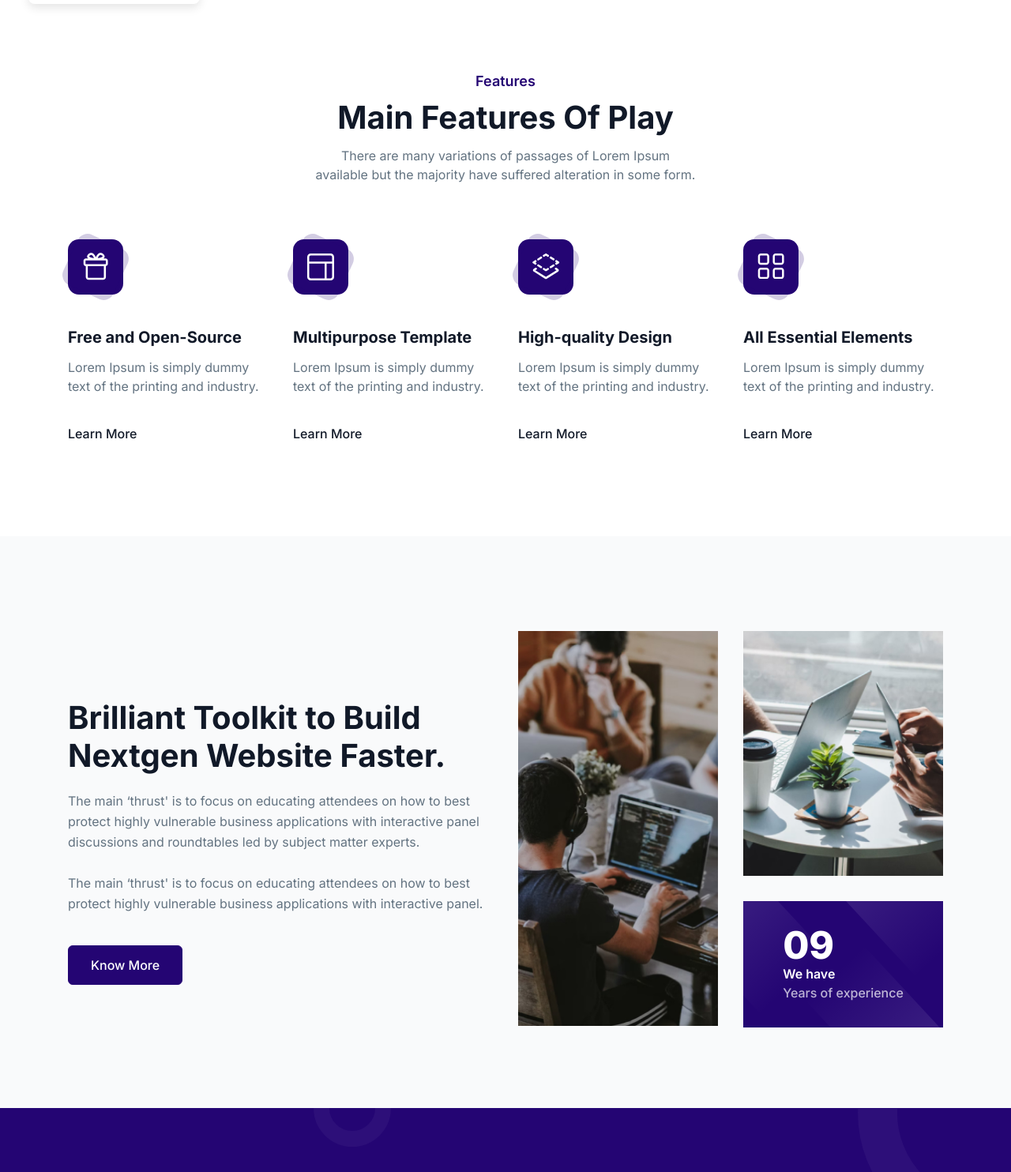
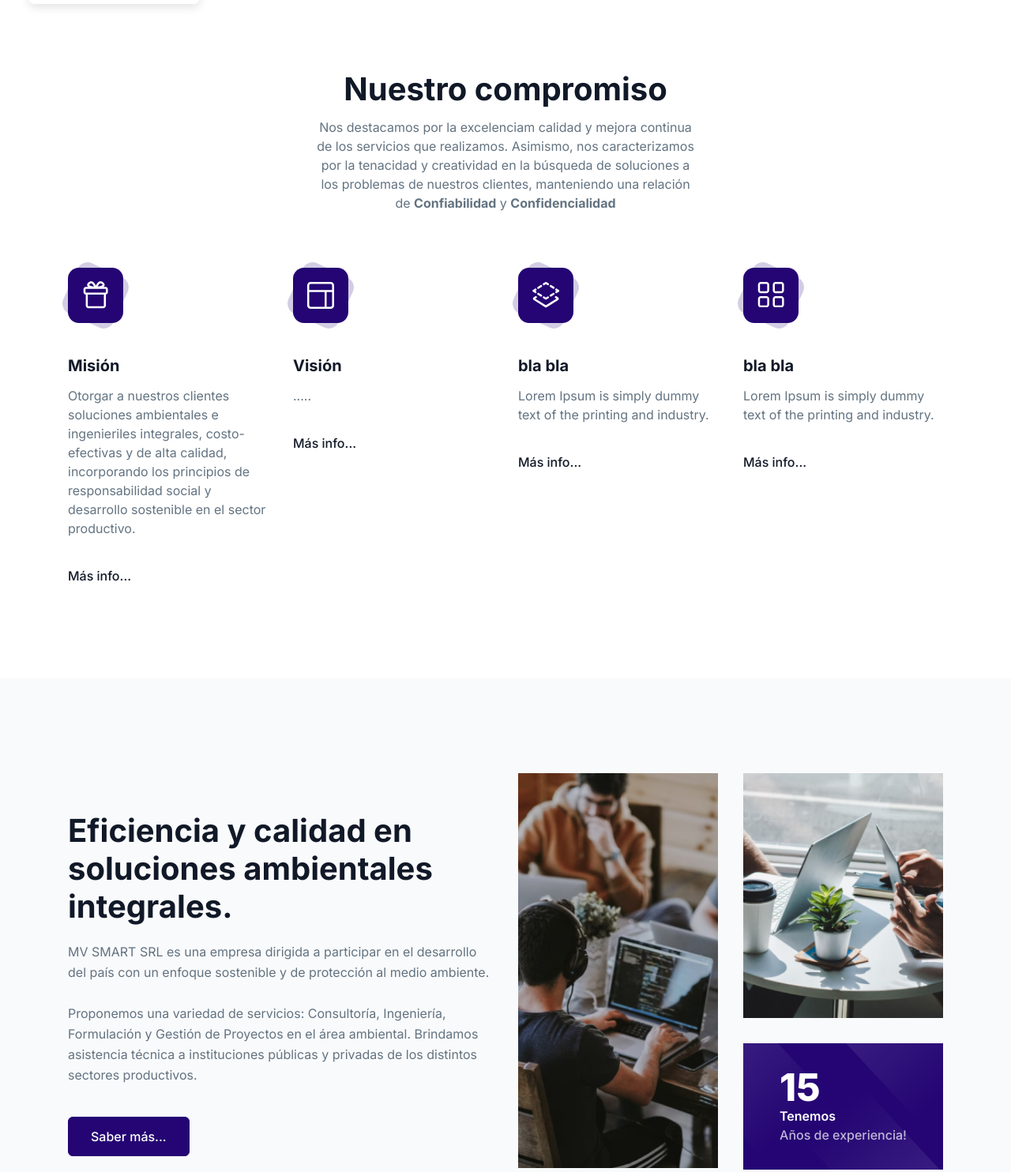
Before and after one commit to MV-SMART-SRL/mv-smart, an Astro site: page / in a window 1280 px wide. Shown: the part 763-2247 px from the top of the page at 79% size. Built offline with nearby package versions, Linux system fonts and the light colour scheme; Astro itself is replaced by a stand-in of ours.

Commit message:
Add content to Hero, Features and About

```diff
--- a/src/components/Aboutsection.astro
+++ b/src/components/Aboutsection.astro
@@ -10,21 +10,19 @@
           <div class="mb-12 max-w-[540px] lg:mb-0">
             <h2
               class="mb-5 text-3xl font-bold leading-tight text-dark dark:text-white sm:text-[40px] sm:leading-[1.2]">
-              Brilliant Toolkit to Build Nextgen Website Faster.
+
+              Eficiencia y calidad en soluciones ambientales integrales.
+
             </h2>
             <p class="mb-10 text-base leading-relaxed text-body-color dark:text-dark-6">
-              The main ‘thrust' is to focus on educating attendees on how to best protect highly vulnerable business
-              applications with
-              interactive panel discussions and roundtables led by subject matter experts.
+              MV SMART SRL es una empresa dirigida a participar en el desarrollo del país con un enfoque sostenible y de protección al medio ambiente.
               <br> <br>
-              The main ‘thrust' is to focus on educating attendees on how to best protect highly vulnerable business
-              applications with
-              interactive panel.
+              Proponemos una variedad de servicios: Consultoría, Ingeniería, Formulación y Gestión de Proyectos en el área ambiental. Brindamos asistencia técnica a instituciones públicas y privadas de los distintos sectores productivos.
             </p>
 
             <a href="javascript:void(0)"
               class="inline-flex items-center justify-center py-3 text-base font-medium text-center text-white border border-primary rounded-md px-7 bg-primary hover:bg-blue-dark hover:border-blue-dark">
-              Know More
+              Saber más...
             </a>
           </div>
         </div>
@@ -48,13 +46,13 @@
                 class="bg-primary relative z-10 mb-4 flex items-center justify-center overflow-hidden py-12 px-6 sm:mb-8 sm:h-[160px] sm:p-5 lg:mb-4 xl:mb-8">
                 <div>
                   <span class="block text-5xl font-extrabold text-white">
-                    09
+                    15
                   </span>
                   <span class="block text-base font-semibold text-white">
-                    We have
+                    Tenemos
                   </span>
                   <span class="block text-base font-medium text-white text-opacity-70">
-                    Years of experience
+                    Años de experiencia!
                   </span>
                 </div>
                 <div>
--- a/src/components/Features.astro
+++ b/src/components/Features.astro
@@ -2,36 +2,37 @@
 const features = [
   {
     icon: 'assets/features/icon-01.svg',
-    title: 'Free and Open-Source',
+    title: 'Misión',
     ref: 'javascript:void(0)',
-    refTitle: 'Learn More',
+    refTitle: 'Más info...',
     description:
-      'Lorem Ipsum is simply dummy text of the printing and industry.',
+      'Otorgar a nuestros clientes soluciones ambientales e ingenieriles integrales, costo-efectivas y de alta calidad, incorporando los principios de responsabilidad social y desarrollo sostenible en el sector productivo.',
   },
   {
     icon: 'assets/features/icon-02.svg',
-    title: 'Multipurpose Template',
+    title: 'Visión',
     ref: 'javascript:void(0)',
-    refTitle: 'Learn More',
+    refTitle: 'Más info...',
     description:
-      'Lorem Ipsum is simply dummy text of the printing and industry.',
+      '.....',
   },
   {
     icon: 'assets/features/icon-03.svg',
-    title: 'High-quality Design',
+    title: 'bla bla',
     ref: 'javascript:void(0)',
-    refTitle: 'Learn More',
+    refTitle: 'Más info...',
     description:
       'Lorem Ipsum is simply dummy text of the printing and industry.',
   },
   {
     icon: 'assets/features/icon-04.svg',
-    title: 'All Essential Elements',
+    title: 'bla bla',
     ref: 'javascript:void(0)',
-    refTitle: 'Learn More',
+    refTitle: 'Más info...',
     description:
       'Lorem Ipsum is simply dummy text of the printing and industry.',
   },
+
 ];
 ---
 
@@ -41,15 +42,18 @@ const features = [
     <div class="-mx-4 flex flex-wrap">
       <div class="w-full px-4">
         <div class="mb-12 mx-auto max-w-[485px] lg:mb-[70px] text-center">
+        <!--
           <span class="mb-2 block text-lg font-semibold text-primary">
             Features
           </span>
+          -->
           <h2 class="mb-3 text-3xl font-bold text-dark dark:text-white sm:text-4xl md:text-[40px] md:leading-[1.2]">
-            Main Features Of Play
+            Nuestro compromiso
           </h2>
           <p class="text-base text-body-color dark:text-dark-6">
-            There are many variations of passages of Lorem Ipsum available
-            but the majority have suffered alteration in some form.
+            Nos destacamos por la excelenciam calidad y mejora continua de los servicios que realizamos.
+            Asimismo, nos caracterizamos por la tenacidad y creatividad en la búsqueda de soluciones a los
+            problemas de nuestros clientes, manteniendo una relación de <strong>Confiabilidad</strong> y <strong>Confidencialidad</strong>
           </p>
         </div>
       </div>
```
